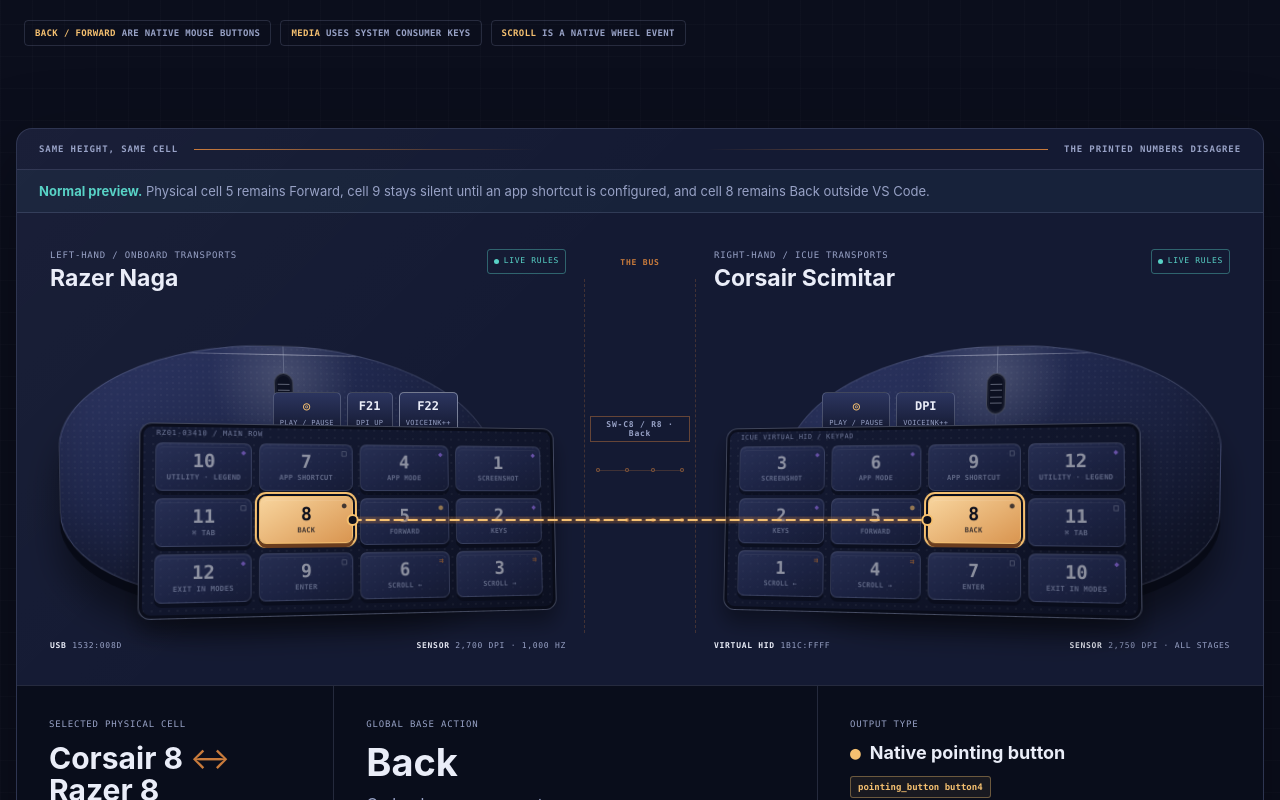
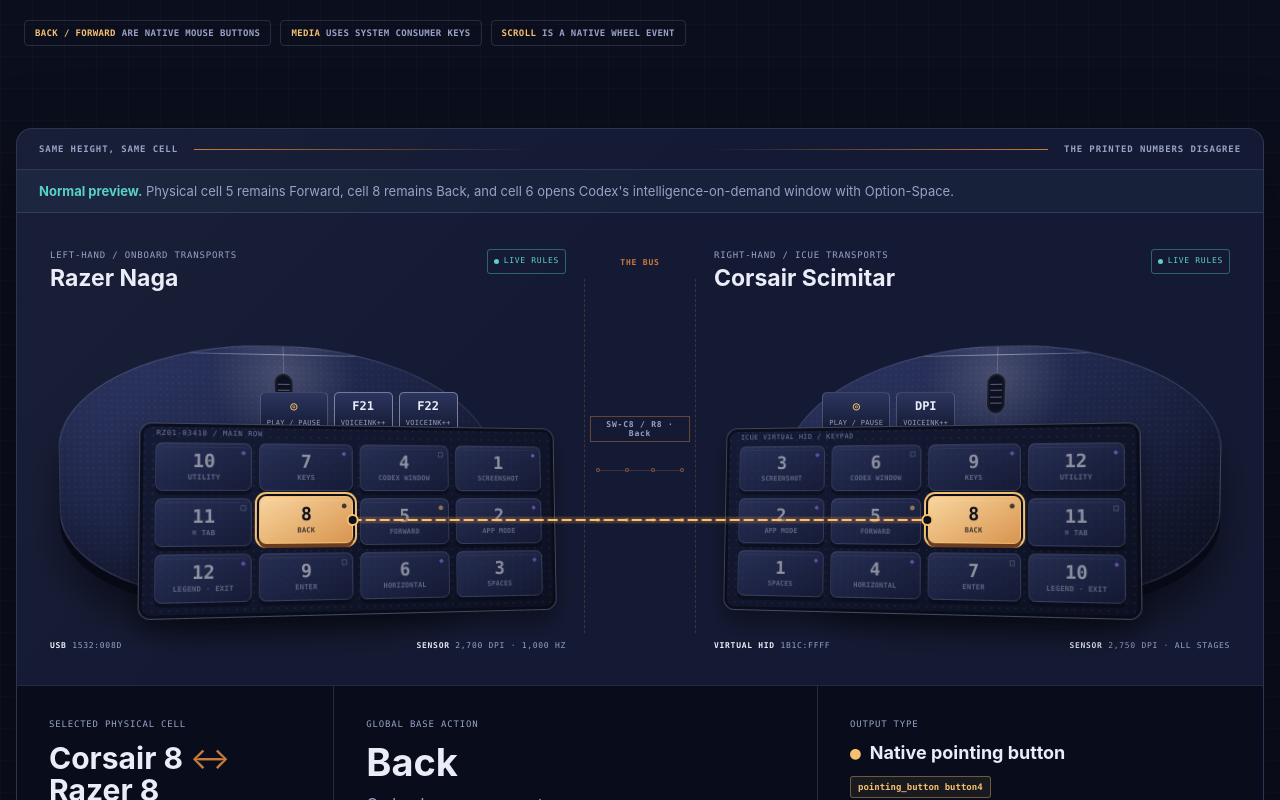
Before and after one commit to EthanSK/agentic-mouse, a browser extension: page docs/mouse-map.html in a window 1280 px wide. Shown: the part 488-1288 px from the top of the page. Drawn offline with Linux system fonts and the light colour scheme.

Commit message:
Refresh public mouse map

```diff
--- a/docs/mouse-map.html
+++ b/docs/mouse-map.html
@@ -125,8 +125,8 @@
                 <button type="button" class="top-control media-control" data-extra="razer-wheel">
                   <span>◎</span><small>PLAY / PAUSE</small>
                 </button>
-                <button type="button" class="top-control" data-extra="razer-f21">
-                  <span>F21</span><small>DPI UP</small>
+                <button type="button" class="top-control voice-control" data-extra="razer-f21">
+                  <span>F21</span><small>VOICEINK++</small>
                 </button>
                 <button type="button" class="top-control voice-control" data-extra="razer-f22">
                   <span>F22</span><small>VOICEINK++</small>
--- a/docs/mouse-map.js
+++ b/docs/mouse-map.js
@@ -34,17 +34,13 @@
 const PAIRS = [
   {
     id: "c1", corsair: 1, razer: 3, row: 3, col: 1,
-    action: "Horizontal scroll left", short: "Scroll ←", description: "Scroll the current surface horizontally to the left.",
-    signal: "scroll", output: "mouse_key horizontal_wheel −64", status: "CONFIGURED · NATIVE WHEEL OUTPUT",
-    razerAction: {
-      action: "Horizontal scroll right", short: "Scroll →", description: "Mirror the horizontal gesture for the left-handed Razer.",
-      signal: "scroll", output: "mouse_key horizontal_wheel +64", status: "CONFIGURED · LEFT-HANDED MIRROR",
-    },
+    action: "Spaces + Wheel", short: "Spaces", description: "Hold the cell and ratchet once per macOS Space.",
+    signal: "runtime", output: "Agentic Mouse held-wheel chord", status: "IMPLEMENTED · PHYSICAL ACCEPTANCE PENDING",
   },
   {
     id: "c2", corsair: 2, razer: 2, row: 2, col: 1,
-    action: "Keys mode", short: "Keys", description: "Open the shared native keys mode; active cell 10 exits.",
-    signal: "runtime", output: "Agentic Mouse Keys mode", status: "IMPLEMENTED · PHYSICAL ACCEPTANCE PENDING",
+    action: "Current app mode", short: "App mode", description: "Open the mode for the current frontmost application and follow later app changes.",
+    signal: "runtime", output: "Agentic Mouse current-app mode", status: "IMPLEMENTED · PHYSICAL ACCEPTANCE PENDING",
   },
   {
     id: "c3", corsair: 3, razer: 1, row: 1, col: 1,
@@ -53,12 +49,8 @@
   },
   {
     id: "c4", corsair: 4, razer: 6, row: 3, col: 2,
-    action: "Horizontal scroll right", short: "Scroll →", description: "Scroll the current surface horizontally to the right.",
-    signal: "scroll", output: "mouse_key horizontal_wheel +64", status: "CONFIGURED · NATIVE WHEEL OUTPUT",
-    razerAction: {
-      action: "Horizontal scroll left", short: "Scroll ←", description: "Mirror the horizontal gesture for the left-handed Razer.",
-      signal: "scroll", output: "mouse_key horizontal_wheel −64", status: "CONFIGURED · LEFT-HANDED MIRROR",
-    },
+    action: "Horizontal Scroll + Wheel", short: "Horizontal", description: "Hold the cell and ratchet the wheel: up moves right, down moves left.",
+    signal: "runtime", output: "Agentic Mouse held-wheel chord", status: "INSTALLED · PHYSICAL ACCEPTANCE PENDING",
   },
   {
     id: "c5", corsair: 5, razer: 5, row: 2, col: 2,
@@ -71,8 +63,8 @@
   },
   {
     id: "c6", corsair: 6, razer: 4, row: 1, col: 2,
-    action: "Current app mode", short: "App mode", description: "Open the mode for the current frontmost application and follow later app changes.",
-    signal: "runtime", output: "Agentic Mouse current-app mode", status: "IMPLEMENTED · PHYSICAL ACCEPTANCE PENDING",
+    action: "Intelligence on demand", short: "Codex window", description: "Open Codex's global hotkey window from any app.",
+    signal: "keyboard", output: "Option-Space · repeat false", status: "INSTALLED · PHYSICAL ACCEPTANCE PENDING",
   },
   {
     id: "c7", corsair: 7, razer: 9, row: 3, col: 3,
@@ -90,17 +82,13 @@
   },
   {
     id: "c9", corsair: 9, razer: 7, row: 1, col: 3,
-    action: "App shortcut", short: "App shortcut", description: "Run the configured shortcut for the frontmost app; stay silent when that app has no override.",
-    signal: "keyboard", output: "vk_none outside configured apps", status: "CONFIGURED · FAIL-CLOSED BASE",
-    vscodeAction: {
-      action: "Stage + next / Undo", short: "Stage · Undo", description: "Single press stages and advances; a rapid double press asks Better Git to undo that exact transaction.",
-      signal: "keyboard", output: "single F18 · double F16 · repeat false", status: "IMPLEMENTED · PHYSICAL ACCEPTANCE PENDING",
-    },
+    action: "Keys mode", short: "Keys", description: "Open the shared native keys mode; active cell 10 exits.",
+    signal: "runtime", output: "Agentic Mouse Keys mode", status: "IMPLEMENTED · PHYSICAL ACCEPTANCE PENDING",
   },
   {
     id: "c10", corsair: 10, razer: 12, row: 3, col: 4,
-    action: "Blank / Exit", short: "Exit in modes", description: "Stay blank outside modes; exit the current mode while one is active.",
-    signal: "runtime", output: "vk_none outside modes / active-mode Exit", status: "IMPLEMENTED · PHYSICAL ACCEPTANCE PENDING",
+    action: "Legend / Exit", short: "Legend · Exit", description: "Toggle this mouse's Default legend outside modes; exit the current mode while one is active.",
+    signal: "runtime", output: "Default legend toggle / active-mode Exit", status: "IMPLEMENTED · PHYSICAL ACCEPTANCE PENDING",
   },
   {
     id: "c11", corsair: 11, razer: 11, row: 2, col: 4,
@@ -109,8 +97,8 @@
   },
   {
     id: "c12", corsair: 12, razer: 10, row: 1, col: 4,
-    action: "Utility / Legend", short: "Utility · Legend", description: "Single press opens Utility after the click window; a rapid double press toggles this mouse's persistent Default legend.",
-    signal: "runtime", output: "Agentic Mouse Utility classifier / Default legend toggle", status: "IMPLEMENTED · PHYSICAL ACCEPTANCE PENDING",
+    action: "Utility", short: "Utility", description: "Open Utility immediately.",
+    signal: "runtime", output: "Agentic Mouse Utility entry", status: "IMPLEMENTED · PHYSICAL ACCEPTANCE PENDING",
   },
 ];
 
@@ -132,12 +120,12 @@
   },
   "razer-f21": {
     title: "Razer upper DPI", position: "Above F22", corsairRaw: "—", razerRaw: "F21",
-    action: "Unchanged transport", description: "Preserved from the Razer onboard profile; Agentic Mouse does not remap it.", signal: "keyboard",
-    output: "F21 · no Agentic Mouse rule", status: "PRESERVED · RAZER HARDWARE TRANSPORT",
+    action: "VoiceInk++", description: "Toggle the same speech-to-text role on physical release.", signal: "keyboard",
+    output: "F21 release → ⌃⌥⇧ · VoiceInk++ shortcut", status: "EXACT-DEVICE RULE INSTALLED · PHYSICAL ACCEPTANCE PENDING",
   },
   "razer-f22": {
     title: "Razer lower DPI", position: "Below the wheel", corsairRaw: "Corsair uses F19", razerRaw: "F22",
-    action: "VoiceInk++", description: "Toggle the same speech-to-text role on physical release.", signal: "keyboard",
+    action: "VoiceInk++", description: "Toggle the same speech-to-text role on physical release; a near-simultaneous F21 release is coalesced by VoiceInk++.", signal: "keyboard",
     output: "F22 release → ⌃⌥⇧ · VoiceInk++ shortcut", status: "EXACT-DEVICE RULE INSTALLED · PHYSICAL ACCEPTANCE PENDING",
   },
 };
@@ -409,8 +397,8 @@
 
 function updateLayerNote() {
   elements.layerNote.innerHTML = state.layer === "vscode"
-    ? "<strong>VS Code preview.</strong> Physical cell 5 emits Previous Change through F17, cell 9 emits Stage + Next through F18, and cell 8 emits Next Change through F13; every other cell inherits its normal base action."
-    : "<strong>Normal preview.</strong> Physical cell 5 remains Forward, cell 9 stays silent until an app shortcut is configured, and cell 8 remains Back outside VS Code.";
+    ? "<strong>VS Code preview.</strong> Physical cell 5 emits Previous Change through F17 and cell 8 emits Next Change through F13; every other cell inherits its normal base action."
+    : "<strong>Normal preview.</strong> Physical cell 5 remains Forward, cell 8 remains Back, and cell 6 opens Codex's intelligence-on-demand window with Option-Space.";
 }
 
 function setKeyDevice(device) {
```
Also changed, not shown: docs/index.html (+1 -1 lines), docs/script.js (+23 -23 lines).
